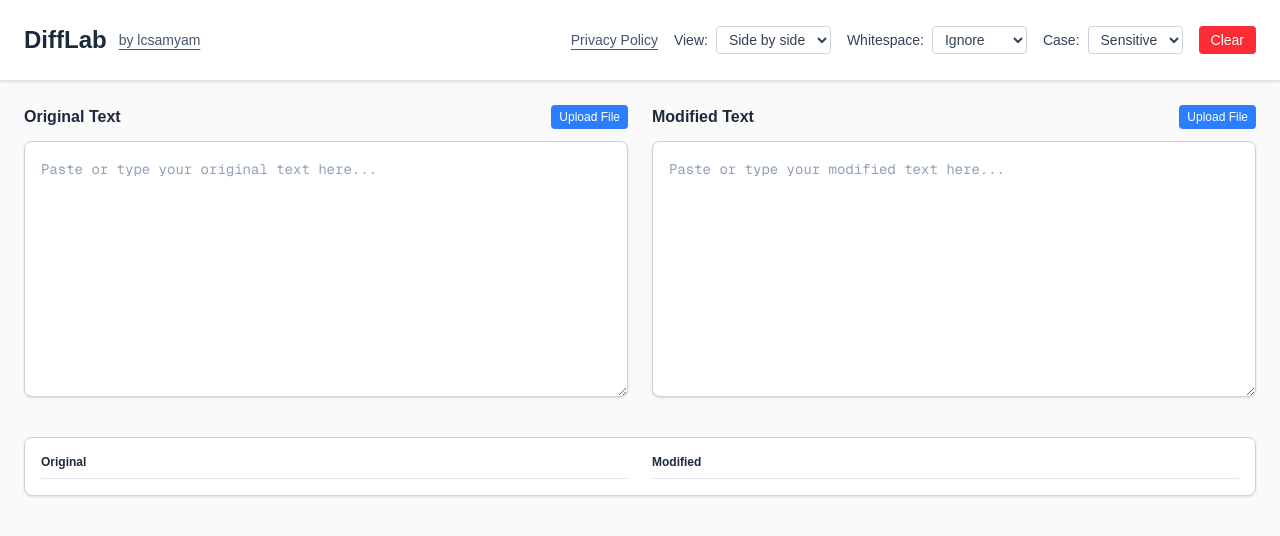
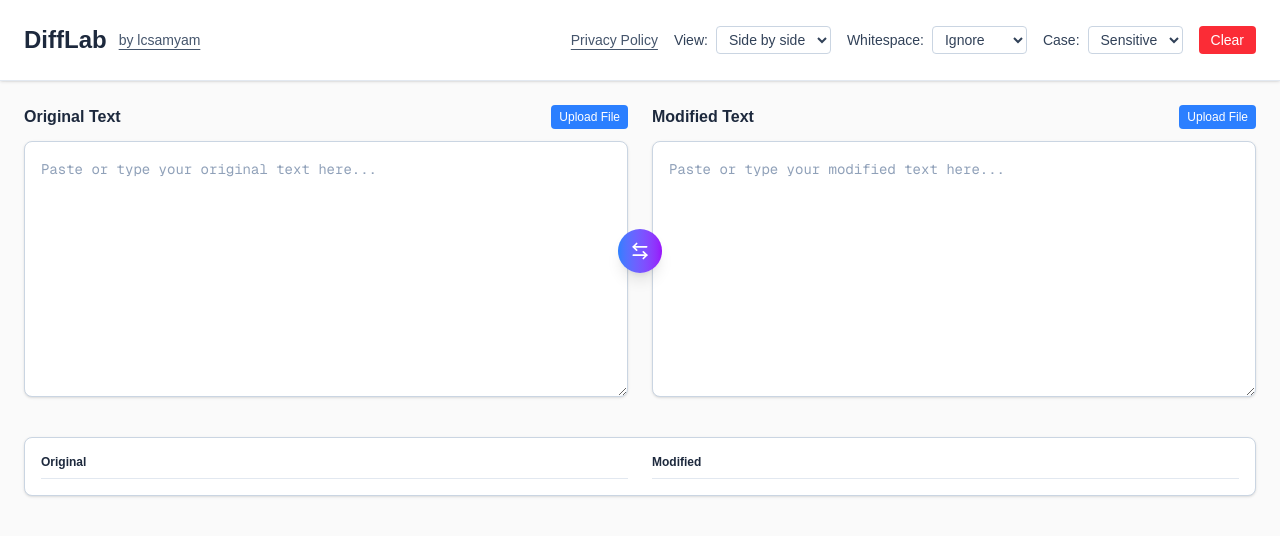
Before and after one commit to declansam/DiffLab, a Next.js app: page / in a window 1280 px wide. Shown: the top 536 px of the page. Built offline with nearby package versions, Linux system fonts and the light colour scheme.

Commit message:
Add text swap button

```diff
--- a/components/DiffChecker.tsx
+++ b/components/DiffChecker.tsx
@@ -4,7 +4,7 @@
 import DiffDisplay from "@/components/DiffDisplay";
 import DiffMinimap from "@/components/DiffMinimap";
 import { buildSideBySideFromLineDiff, computeLineDiff, computeWordDiff, calculateDiffStats } from "@/lib/diffUtils";
-import { ArrowUp } from "lucide-react";
+import { ArrowUp, ArrowLeftRight } from "lucide-react";
 
 type Mode = "side-by-side" | "inline";
 
@@ -21,6 +21,12 @@
         setLeft("");
         setRight("");
     }, []);
+
+    const swapTexts = React.useCallback(() => {
+        const temp = left;
+        setLeft(right);
+        setRight(temp);
+    }, [left, right]);
 
     const scrollToTop = React.useCallback(() => {
         window.scrollTo({ top: 0, behavior: "smooth" });
@@ -128,7 +134,7 @@
     return (
         <>
             <div className="w-full max-w-none mx-auto flex flex-col gap-4 sm:gap-6">
-                <div className="grid grid-cols-1 lg:grid-cols-2 gap-4 sm:gap-6">
+                <div className="relative grid grid-cols-1 lg:grid-cols-2 gap-4 sm:gap-6">
                     <div className="flex flex-col gap-2 sm:gap-3">
                         <div className="flex items-center justify-between">
                             <label className="text-sm sm:text-base font-semibold text-slate-800">Original Text</label>
@@ -161,6 +167,19 @@
                             onChange={(e) => setLeft(e.target.value)}
                         />
                     </div>
+
+                    {/* Swap Button */}
+                    <div className="flex lg:absolute lg:left-1/2 lg:top-1/2 lg:-translate-x-1/2 lg:-translate-y-1/2 lg:z-10 justify-center lg:justify-start">
+                        <button
+                            onClick={swapTexts}
+                            className="bg-gradient-to-r from-blue-500 to-purple-600 hover:from-blue-600 hover:to-purple-700 text-white p-3 rounded-full shadow-lg transition-all duration-300 hover:scale-110 focus:outline-none focus:ring-2 focus:ring-blue-500 focus:ring-offset-2"
+                            aria-label="Swap texts"
+                            title="Swap original and modified text"
+                        >
+                            <ArrowLeftRight className="w-5 h-5" />
+                        </button>
+                    </div>
+
                     <div className="flex flex-col gap-2 sm:gap-3">
                         <div className="flex items-center justify-between">
                             <label className="text-sm sm:text-base font-semibold text-slate-800">Modified Text</label>
```
